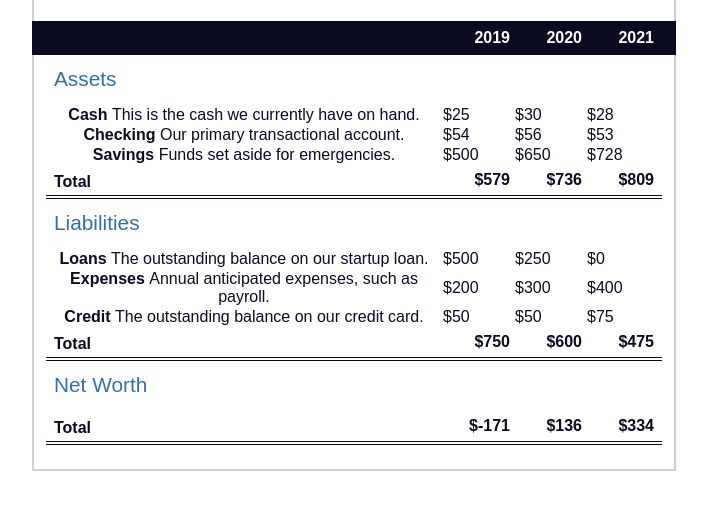
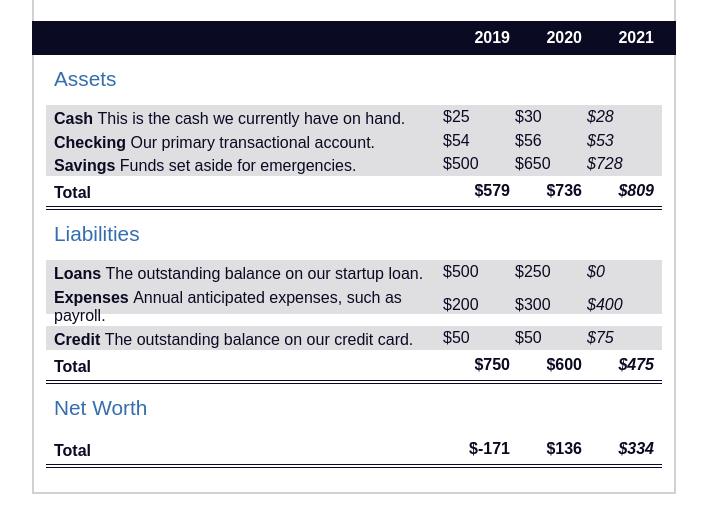
Before and after one commit to lipecayres/fcc-responsive-web-design, a plain HTML site: page balance-sheet/index.html in a window 1280 px wide. Shown: the part 106-638 px from the top of the page, without its empty margins (286-993 px from the left). Drawn offline with Linux system fonts and the light colour scheme.

Commit message:
table data aligned left and added gray bg

```diff
--- a/balance-sheet/styles.css
+++ b/balance-sheet/styles.css
@@ -122,3 +122,18 @@ tr.total td:nth-of-type(3) {
 tr.total:hover {
   background-color: #99c9ff;
 }
+
+td.current {
+  font-style: italic;
+
+}
+
+tr.data {
+  background-image: linear-gradient(to bottom, #dfdfe2 1.845rem, white 1.845rem);
+}
+
+tr.data th {
+  text-align: left;
+  padding-top: 0.3rem;
+  padding-left: 0.5rem;
+}
```
